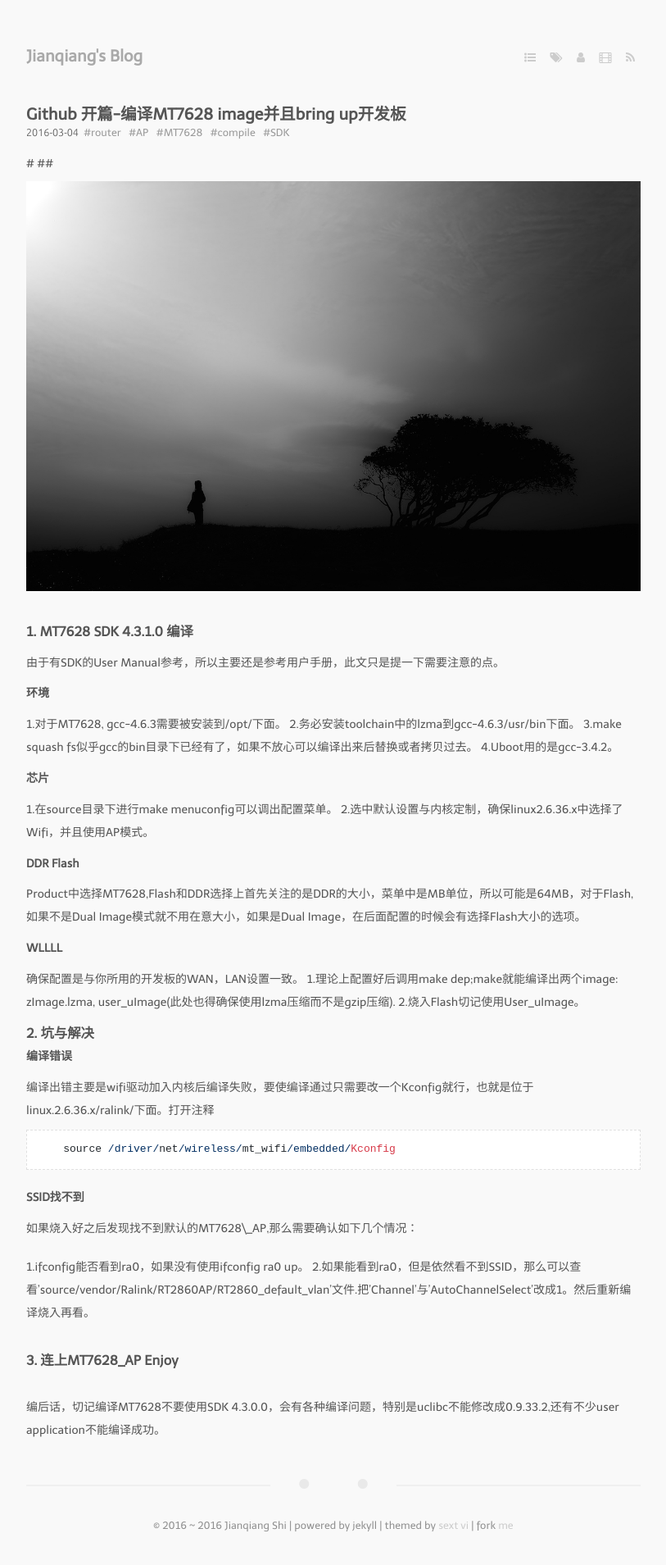
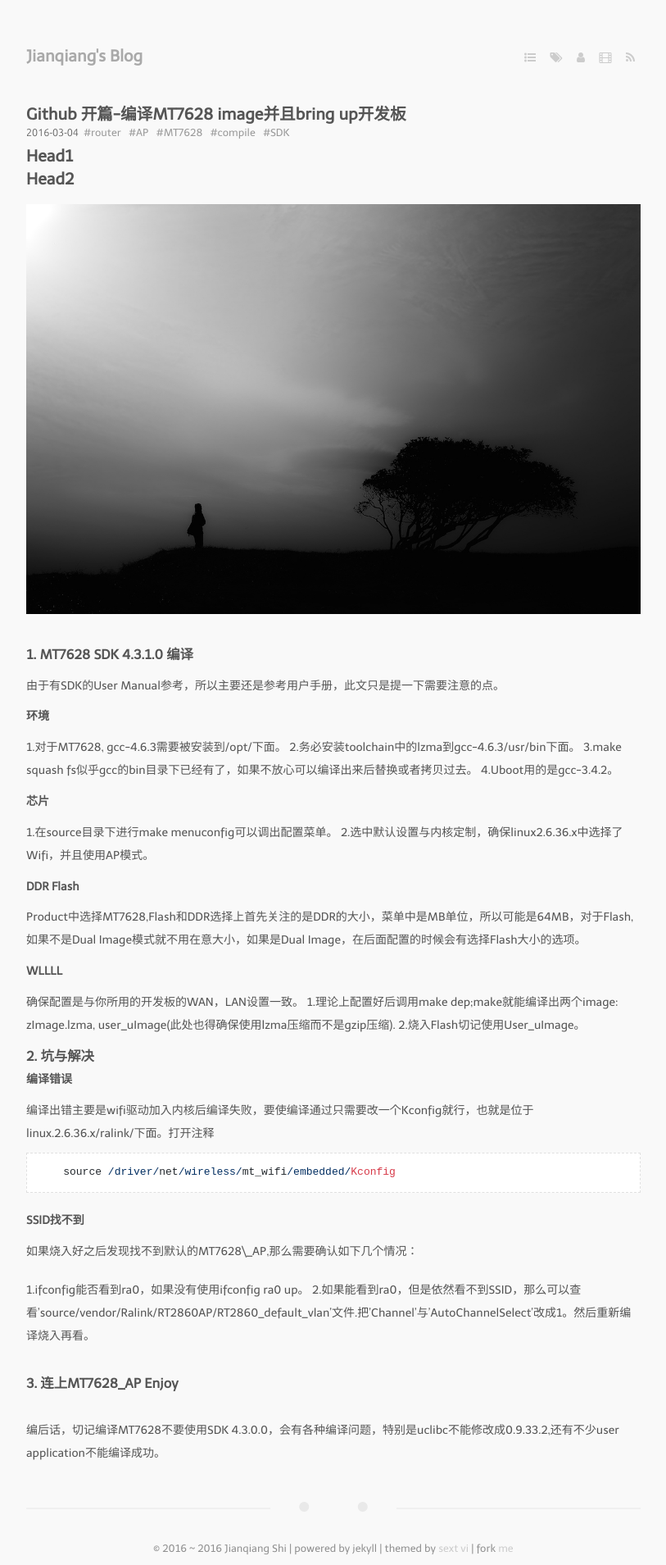
Before and after one commit to BoatInSea/boatinsea.github.io, a Jekyll site: the page built from _posts/2016-03-04-make-mt7628-work-as-ap.markdown, in a window 1280 px wide. Shown: the whole page at 82% size, without its empty margins (233-1046 px from the left). Built offline with Jekyll 4.4.1, drawn with Linux system fonts in a browser that asks for light colours; nearby versions of some CDN libraries; some web fonts are replaced; a script that is not in the unit is left out; before the commit the page ends 1881 px from its top, so only the background shows below that.

Commit message:
change header format

```diff
--- a/_posts/2016-03-04-make-mt7628-work-as-ap.markdown
+++ b/_posts/2016-03-04-make-mt7628-work-as-ap.markdown
@@ -9,8 +9,8 @@ tags:
   - compile
   - SDK
 ---
-#
-##
+#  Head1
+##  Head2
 ![Alone](/media/files/2016/3/alone.jpg)
 <p />
 ###  1. MT7628 SDK 4.3.1.0 编译
```
